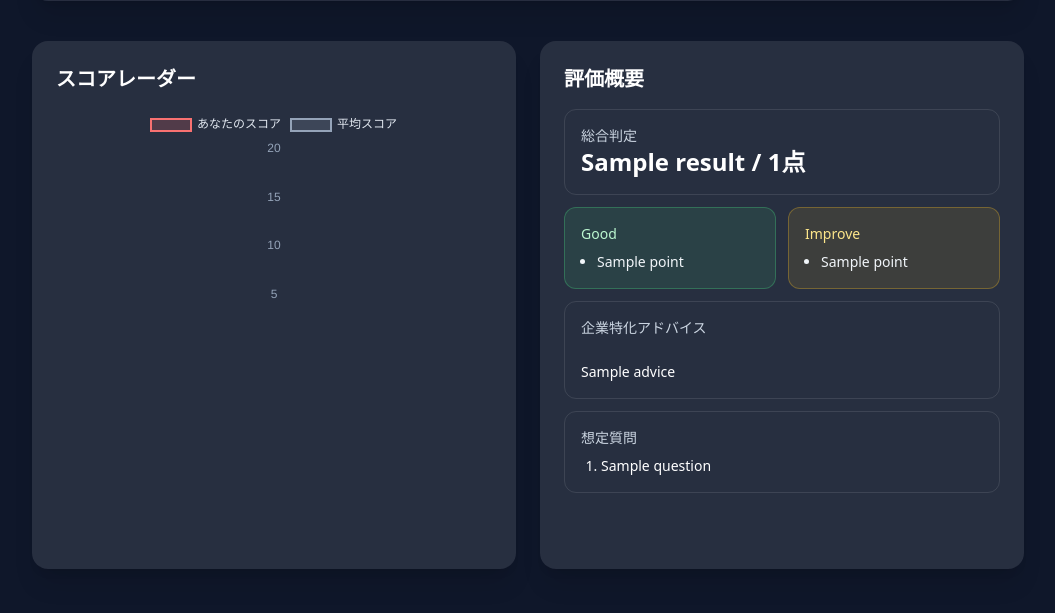
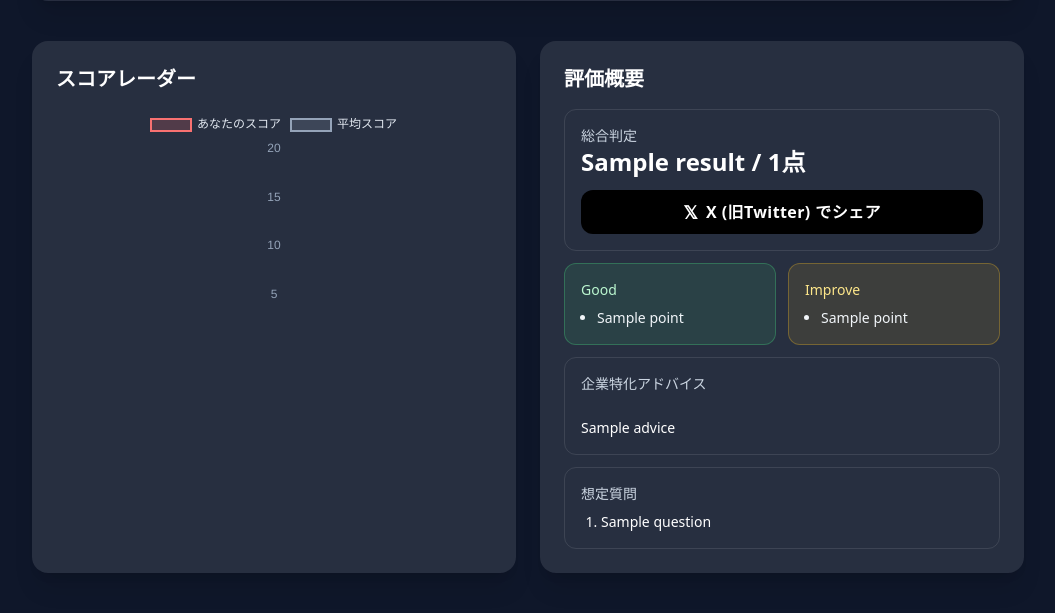
Before and after one commit to izumisounosuke/es-app, a Flask app: template templates/index.html in a window 1280 px wide. Shown: the part 687-1300 px from the top of the page, without its empty margins (112-1167 px from the left). Before the commit the page ends 1256 px from the top, so only its background shows below. Run offline with Flask 3, Linux system fonts and the light colour scheme; the template is opened without the code that fills it: most values are stand-ins (such as "Sample title", 1, 10 or a date in 2020); some libraries are stand-ins or nearby versions.

Commit message:
シェアボタンを追加

```diff
--- a/app.py
+++ b/app.py
@@ -2,6 +2,7 @@
 import json
 import re
 from datetime import datetime, timezone
+from urllib.parse import quote_plus
 
 import psycopg2
 from flask import Flask, render_template, request
@@ -61,6 +62,7 @@
 def index():
     result_data = None
     avg_data = get_average_scores()
+    share_url = None
 
     if request.method == 'POST':
         company_name = request.form.get('company_name', '')
@@ -170,6 +172,7 @@
                 # DBへの保存
                 save_result(company_name, category, result_data)
                 avg_data = get_average_scores()
+                share_url = build_share_url(result_data)
 
             except Exception as e:
                 print(f"Error: {e}")
@@ -185,7 +188,16 @@
         "average": avg_data,
     }
 
-    return render_template('index.html', result=result_data, avg=avg_data, chart_data=json.dumps(chart_data, ensure_ascii=False))
+    if not share_url:
+        share_url = build_share_url(result_data)
+
+    return render_template(
+        'index.html',
+        result=result_data,
+        avg=avg_data,
+        chart_data=json.dumps(chart_data, ensure_ascii=False),
+        share_url=share_url,
+    )
 
 def save_result(company, category, data):
     try:
@@ -252,5 +264,20 @@
         print(f"DB Average Error: {exc}")
         return [16, 15, 17, 15, 16]
 
+
+def build_share_url(result_data):
+    if not result_data or "total_score" not in result_data or "result" not in result_data:
+        return None
+
+    site_url = os.getenv("SITE_URL") or request.host_url.rstrip('/')
+    share_text = (
+        f"【ES添削】私のESスコアは{result_data.get('total_score', 0)}点でした！"
+        f"判定：{result_data.get('result')}（合格/不合格） #AI鬼面接官"
+    )
+    return "https://twitter.com/intent/tweet?text={text}&url={url}".format(
+        text=quote_plus(share_text),
+        url=quote_plus(site_url),
+    )
+
 if __name__ == '__main__':
     app.run(debug=True)
--- a/templates/index.html
+++ b/templates/index.html
@@ -125,11 +125,25 @@
           <h2 class="text-xl font-semibold">評価概要</h2>
           {% if result and not result.error %}
           <div class="grid gap-3">
-            <div class="rounded-xl border border-white/10 p-4">
-              <p class="text-sm text-slate-300">総合判定</p>
-              <p class="text-2xl font-bold text-white">
-                {{ result.result }} / {{ result.total_score }}点
-              </p>
+            <div class="rounded-xl border border-white/10 p-4 flex flex-col gap-3">
+              <div>
+                <p class="text-sm text-slate-300">総合判定</p>
+                <p class="text-2xl font-bold text-white">
+                  {{ result.result }} / {{ result.total_score }}点
+                </p>
+              </div>
+              {% if share_url %}
+              <a
+                href="{{ share_url }}"
+                target="_blank"
+                rel="noopener noreferrer"
+                class="inline-flex items-center justify-center gap-2 rounded-xl bg-black px-4 py-2 text-white font-semibold tracking-wide transition hover:bg-slate-900 focus-visible:outline focus-visible:outline-2 focus-visible:outline-offset-2 focus-visible:outline-white"
+                aria-label="Xで結果をシェアする"
+              >
+                <span class="text-lg">𝕏</span>
+                <span>X (旧Twitter) でシェア</span>
+              </a>
+              {% endif %}
             </div>
 
             <div class="grid md:grid-cols-2 gap-3">
```
